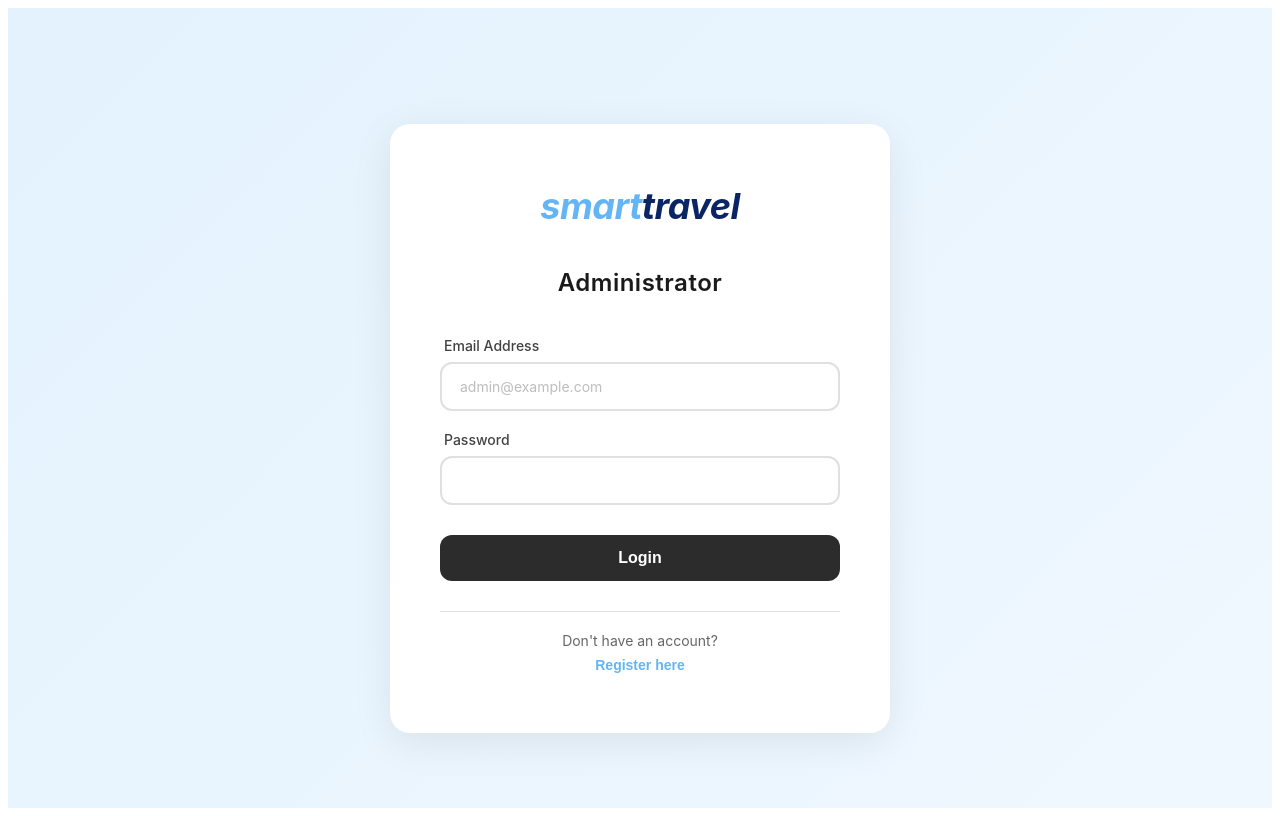
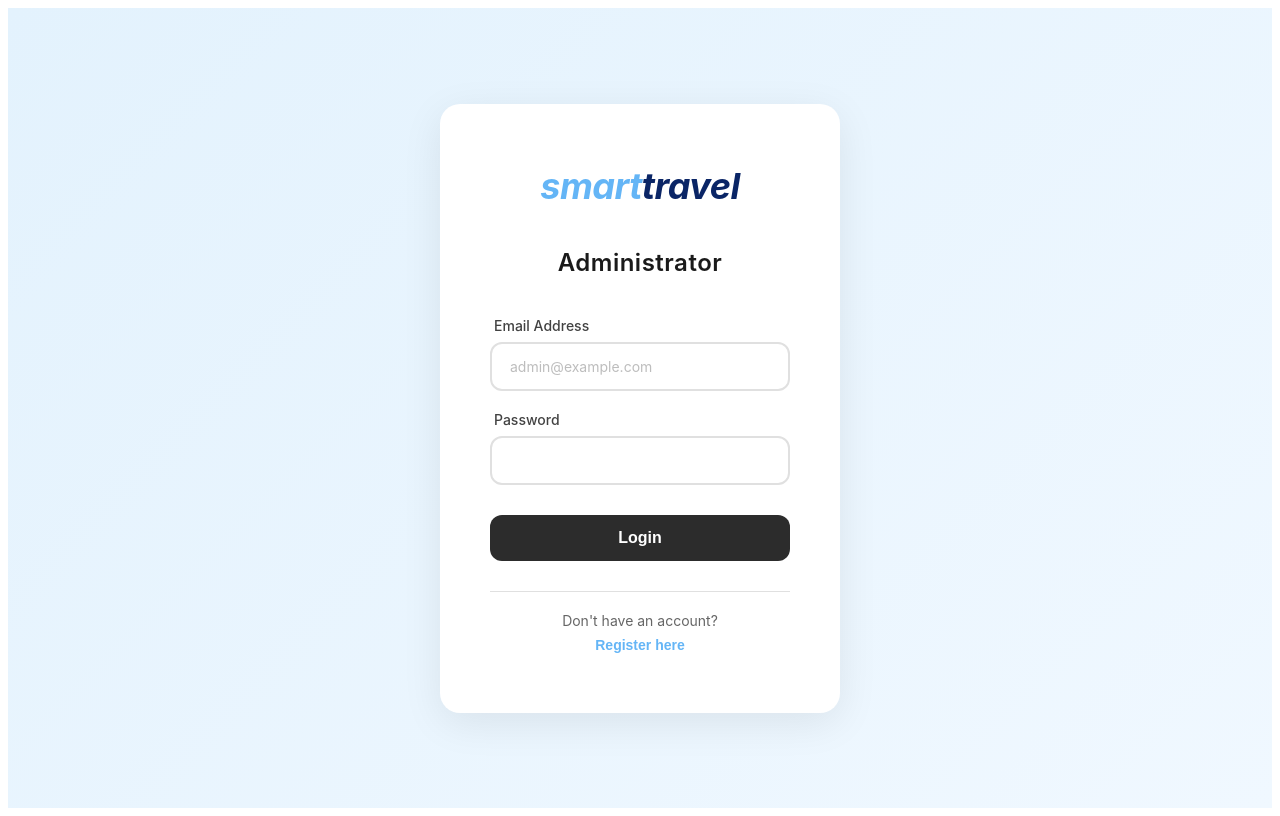
Before and after one commit to felikshetalia/FindTravel-App, an Angular app in the folder admin-smarttravel-frontend/: page /admin/login in a window 1280 px wide. Built offline with nearby package versions, Linux system fonts and the light colour scheme; no server answers.

Commit message:
Fix layout issues in entity form and admin layout styles (#14)

```diff
--- a/admin-smarttravel-frontend/src/app/admin/database/entity-form/entity-form.ts
+++ b/admin-smarttravel-frontend/src/app/admin/database/entity-form/entity-form.ts
@@ -294,7 +294,7 @@ export class EntityFormComponent implements OnInit {
   get formattedTitle(): string {
     const action = this.isEditMode() ? 'Edit' : 'Add new';
     const singular = this.entityName().slice(0, -1); // Remove 's' for singular form
-    return `${action} {{ ${singular} }}`;
+    return `${action} ${singular}`;
   }
 
   getDropdownOptions(field: FieldConfig): SelectOption[] {
--- a/admin-smarttravel-frontend/src/app/shared/admin-layout/admin-layout.scss
+++ b/admin-smarttravel-frontend/src/app/shared/admin-layout/admin-layout.scss
@@ -20,6 +20,7 @@
 
 .main-content {
   flex: 1;
+  min-width: 0;
   overflow-y: auto;
   background-color: #f5f5f5;
   transition: margin-left 0.3s ease;
--- a/admin-smarttravel-frontend/src/styles.scss
+++ b/admin-smarttravel-frontend/src/styles.scss
@@ -1 +1,6 @@
 /* You can add global styles to this file, and also import other style files */
+*,
+*::before,
+*::after {
+  box-sizing: border-box;
+}
```
